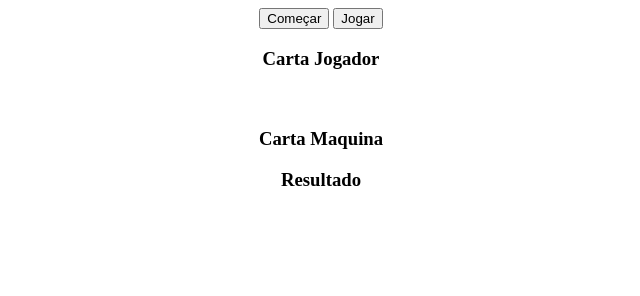
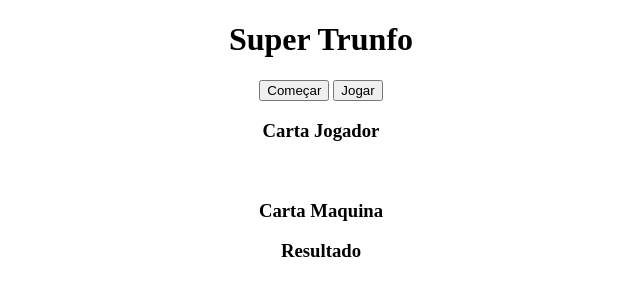
Before and after one commit to lucasbertolini/Super-Trunfo, a plain HTML site: page index.html in a window 1280 px wide. Shown: the whole page, without its empty margins (319-959 px from the left). Drawn offline with Linux system fonts and the light colour scheme.

Commit message:
Correção de escrita

```diff
--- a/index.html
+++ b/index.html
@@ -7,10 +7,10 @@
     <title>Document</title>
 
 </head>
-<body style='text-align:center;>
+<body style='text-align:center;'>
     <h1> Super Trunfo</h1>
 
-  <container class="container" '>
+  <container class="container">
     <button onclick="comecar()">Começar</button>
     <button id="botao" onclick="jogar()">Jogar</button>
 
```
